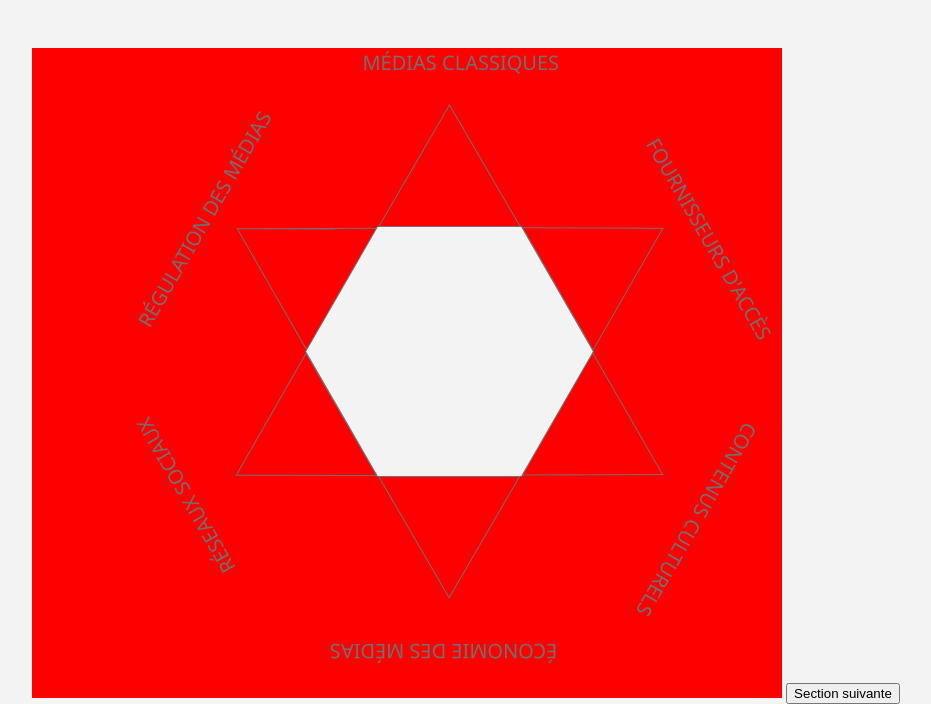
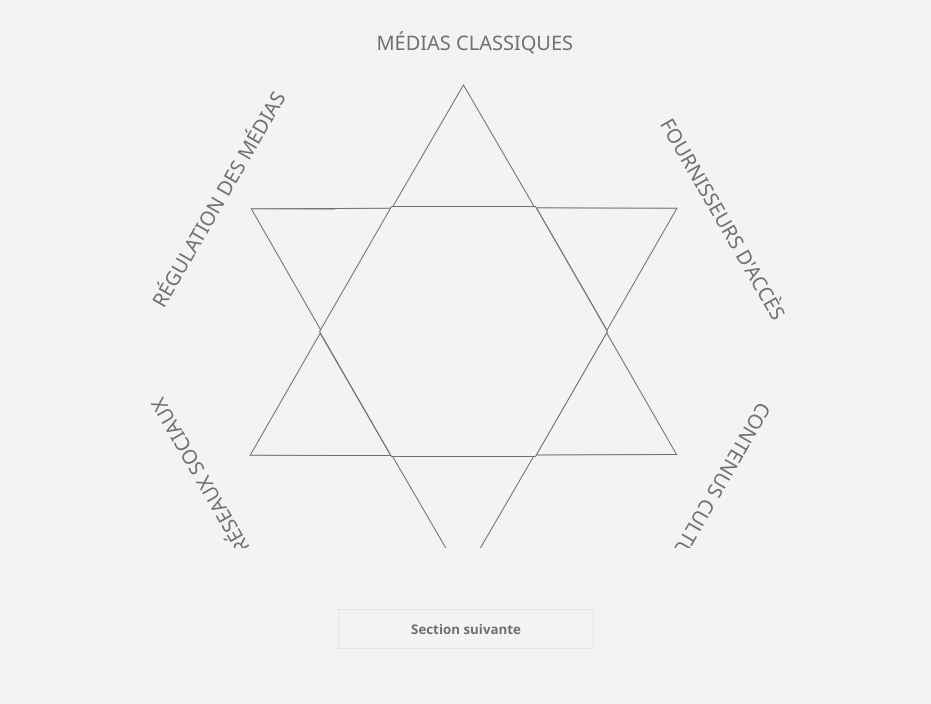
Before and after one commit to Dakumisu/Medias-sector-website, a plain HTML site: page index.html in a window 1280 px wide. Shown: the part 111-815 px from the top of the page, without its empty margins (174-1105 px from the left). Drawn offline with Linux system fonts and the light colour scheme.

Commit message:
j'ai fini le menu normalement

```diff
--- a/data/css/main.scss
+++ b/data/css/main.scss
@@ -9,6 +9,7 @@ $bg : #f3f3f3;
 body {
     background-color: $bg;
     margin: 0;
+    font-family: Segoe UI;
 }
 
 h1 {
@@ -24,14 +25,16 @@ h1 {
 .menu {
     text-align: center;
     margin: auto;
+    margin-top: 50px;
+    transform: translate(-190px);
     width: fit-content;
     svg {
-        width: 750px;
-        height: 650px;
-        margin-top: 40px;
+        width: 220%;
+        height: 65vh;
+        margin: auto;
         transition: all 1s ease;
-
-        background-color: red;
+        transform-box: fill-box;
+        transform-origin: center;
     }
 }
 
@@ -49,6 +52,29 @@ h1 {
     color: $bg;
 }
 
-#turn {
-    cursor: pointer;
+.button-container {
+    width: 100%;
+    margin: auto;
+    bottom: 5vh;
+    position: absolute;
+    text-align: center;
+    #turn {
+        justify-content: center;
+        cursor: pointer;
+        z-index: 10;
+        width: 20%;
+        height: 5vh;
+        font-family: Segoe UI;
+        font-weight: bold;
+        color: rgb(112, 112, 112);
+        border: 1px dotted rgba(194, 194, 194, 0.5);;
+        background-color: rgba(255, 255, 255, 0);
+        transition: all 1s ease;
+        &:hover {
+            letter-spacing: 1px;
+            color: rgb(32, 32, 32);
+            transition: all 1s ease;
+            background-color: rgba(194, 194, 194, 0.5);
+        }
+    }
 }
--- a/data/js/media.js
+++ b/data/js/media.js
@@ -1,18 +1,42 @@
-// $p1 = document.getElementById("#Polygone_2");
-$p2 = document.getElementById("#Polygone_3");
-$p3 = document.getElementById("#Polygone_4");
-$p4 = document.getElementById("#Polygone_5");
-$p5 = document.getElementById("#Polygone_6");
-$p6 = document.getElementById("#Polygone_7");
+// $p1 = document.getElementById("#Poly_2");
+// $p2 = document.getElementById("#Poly_3");
+// $p3 = document.getElementById("#Poly_4");
+// $p4 = document.getElementById("#Poly_5");
+// $p5 = document.getElementById("#Poly_6");
+// $p6 = document.getElementById("#Poly_7");
 
 
 $turn = 0;
 
 $(document).ready(function () {
   $("#turn").click(function () {
-    $turn = $turn + 60;
+    $turn = $turn + -60;
     console.log($turn);
     $("svg").css({"transform" : "rotateZ("+$turn+"deg)"});
+  });
+
+  $("#Poly_2").click(function () {
+    console.log("MÉDIAS CLASSIQUES");
+  });
+
+  $("#Poly_3").click(function () {
+    console.log("FOURNISSEURS D'ACCÈS");
+  });
+
+  $("#Poly_4").click(function () {
+    console.log("CONTENUS CULTURELS");
+  });
+
+  $("#Poly_5").click(function () {
+    console.log("ÉCONOMIE DES MÉDIAS");
+  });
+
+  $("#Poly_6").click(function () {
+    console.log("RÉSEAUX SOCIAUX");
+  });
+
+  $("#Poly_7").click(function () {
+    console.log("RÉGULATION DES MÉDIAS");
   });
 
   // $(document).scroll(function () {
--- a/index.html
+++ b/index.html
@@ -21,12 +21,19 @@
 
     <h1>Le secteur des medias</h1>
 
+    <div class="button-container">
+        <button id="turn">
+            Section suivante
+        </button>
+    </div>
+
+
     <section class="menu">
         <svg xmlns="http://www.w3.org/2000/svg" >
-            <g id="POLYGON" transform="translate(-1200 -350)">
+            <g id="POLYGON" transform="translate(-1280 -350)">
                 <g id="triangles">
                     <g id="Polygone_2" data-name="Polygone 2" transform="translate(1546 406)" fill="currentColor">
-                        <path
+                        <path id="Poly_2"
                             d="M 142.1310119628906 122.5 L 0.8689881563186646 122.5 L 71.5 0.9949027299880981 L 142.1310119628906 122.5 Z"
                             stroke="none" />
                         <path
@@ -35,7 +42,7 @@
                     </g>
                     <g id="Polygone_3" data-name="Polygone 3" transform="translate(1796.011 467.829) rotate(60)"
                         fill="currentColor">
-                        <path
+                        <path id="Poly_3"
                             d="M 142.1310119628906 122.5 L 0.8689881563186646 122.5 L 71.5 0.9949027299880981 L 142.1310119628906 122.5 Z"
                             stroke="none" />
                         <path
@@ -44,7 +51,7 @@
                     </g>
                     <g id="Polygone_4" data-name="Polygone 4" transform="translate(1867.161 715.16) rotate(120)"
                         fill="currentColor">
-                        <path
+                        <path id="Poly_4"
                             d="M 142.1310119628906 122.5 L 0.8689881563186646 122.5 L 71.5 0.9949027299880981 L 142.1310119628906 122.5 Z"
                             stroke="none" />
                         <path
@@ -53,7 +60,7 @@
                     </g>
                     <g id="Polygone_5" data-name="Polygone 5" transform="translate(1688.61 900.761) rotate(-180)"
                         fill="currentColor">
-                        <path
+                        <path id="Poly_5"
                             d="M 142.1310119628906 122.5 L 0.8689881563186646 122.5 L 71.5 0.9949027299880981 L 142.1310119628906 122.5 Z"
                             stroke="none" />
                         <path
@@ -62,7 +69,7 @@
                     </g>
                     <g id="Polygone_6" data-name="Polygone 6" transform="translate(1439.105 839.596) rotate(-120)"
                         fill="currentColor">
-                        <path
+                        <path id="Poly_6"
                             d="M 142.1310119628906 122.5 L 0.8689881563186646 122.5 L 71.5 0.9949027299880981 L 142.1310119628906 122.5 Z"
                             stroke="none" />
                         <path
@@ -71,7 +78,7 @@
                     </g>
                     <g id="Polygone_7" data-name="Polygone 7" transform="translate(1368.645 592.166) rotate(-60)"
                         fill="currentColor">
-                        <path
+                        <path id="Poly_7"
                             d="M 142.1310119628906 122.5 L 0.8689881563186646 122.5 L 71.5 0.9949027299880981 L 142.1310119628906 122.5 Z"
                             stroke="none" />
                         <path
@@ -89,7 +96,7 @@
                 </g>
             </g>
 
-            <g id="HEADINGS" transform="translate(-540 -228)">
+            <g id="HEADINGS" transform="translate(-620 -228)">
                 <text id="MÉDIAS_CLASSIQUES" data-name="MÉDIAS CLASSIQUES" transform="translate(855 228)" fill="#707070"
                     font-size="20" font-family="SegoeUI-Light, Segoe UI" font-weight="300">
                     <tspan x="15.422" y="22">MÉDIAS CLASSIQUES</tspan>
@@ -122,9 +129,7 @@
             </g>
         </svg>
 
-        <button id="turn">
-            Section suivante
-        </button>
+
 
     </section>
 
```
Also changed, not shown: data/css/main.css, 1 other file.
